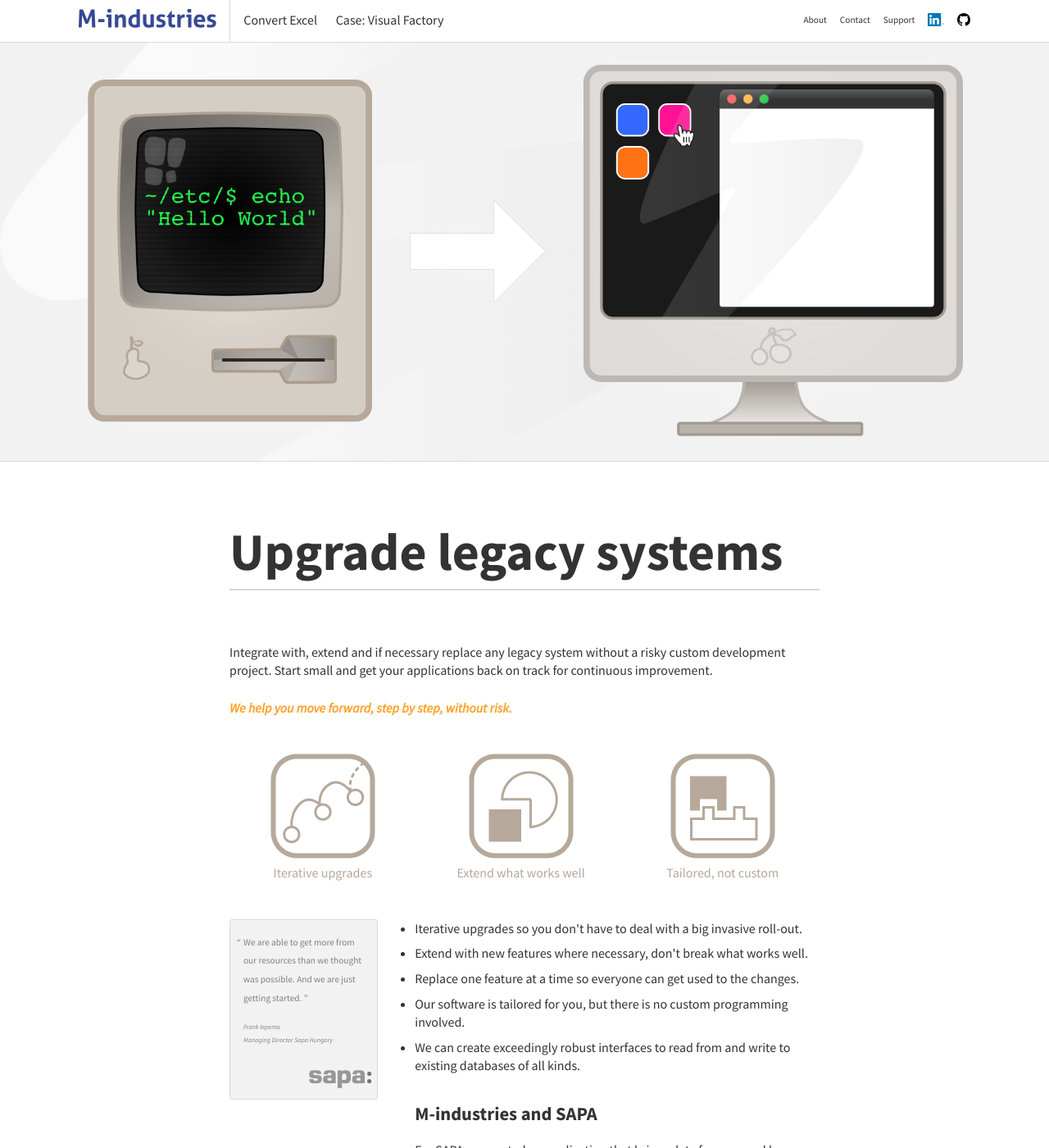
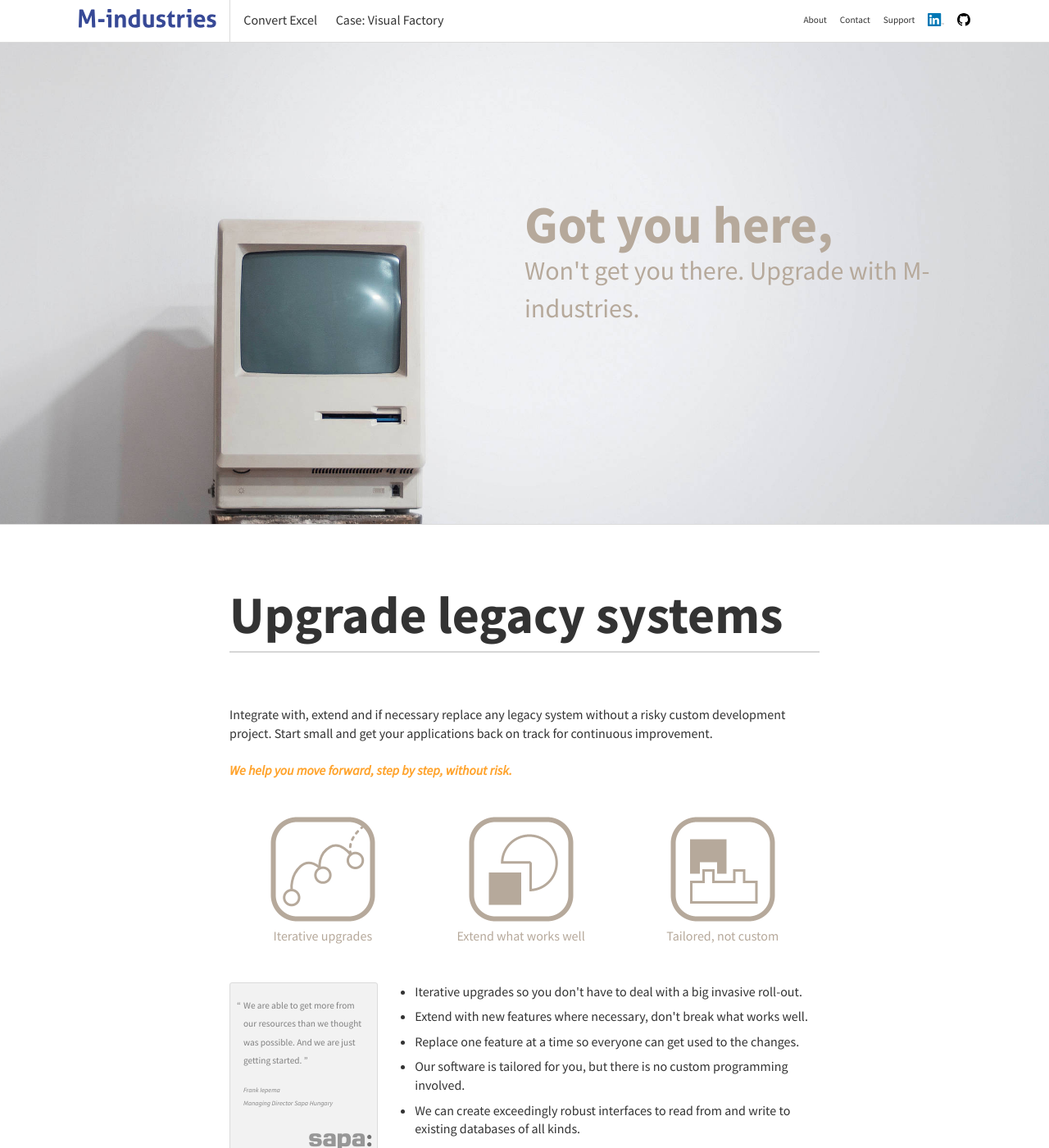
Before and after one commit to M-industries/Mainsite, a Jekyll site: the page built from index.md, in a window 1280 px wide and 1400 px high. Shown: the whole window at 82% size. Built offline with Jekyll 4.4.1, drawn with Linux system fonts in a browser that asks for light colours; nearby versions of some CDN libraries; some of the changed text lies outside the part shown.

Commit message:
styling and artwork

```diff
--- a/_includes/footer.html
+++ b/_includes/footer.html
@@ -30,15 +30,18 @@
 
 		<section class="support">
 			<a href="https://fabric.freshdesk.com" class="freshdesk" rel="external">
-				<img src="{{ 'assets/support.svg' | relative_url }}" alt="support" width="64" height="64">
-				Freshdesk
+				<svg height="32" class="octicon octicon-comment-discussion" viewBox="0 0 16 16" version="1.1" width="32" aria-hidden="true"><path fill-rule="evenodd" d="M15 1H6c-.55 0-1 .45-1 1v2H1c-.55 0-1 .45-1 1v6c0 .55.45 1 1 1h1v3l3-3h4c.55 0 1-.45 1-1V9h1l3 3V9h1c.55 0 1-.45 1-1V2c0-.55-.45-1-1-1zM9 11H4.5L3 12.5V11H1V5h4v3c0 .55.45 1 1 1h3v2zm6-3h-2v1.5L11.5 8H6V2h9v6z"></path></svg>
+				Freshdesk Helpdesk
 			</a>
 
 			<a href="https://www.linkedin.com/company/m-industries" class="social" rel="external">
 				<img src="{{ 'assets/linkedin.png' | relative_url }}" height="24" alt="linkedin">
 			</a>
 			<a href="https://github.com/M-industries" class="social" rel="external">
-				<svg class="octicon octicon-mark-github" viewBox="0 0 16 16" version="1.1" width="24" height="24" aria-hidden="true"><path fill-rule="evenodd" fill="#fff" d="M8 0C3.58 0 0 3.58 0 8c0 3.54 2.29 6.53 5.47 7.59.4.07.55-.17.55-.38 0-.19-.01-.82-.01-1.49-2.01.37-2.53-.49-2.69-.94-.09-.23-.48-.94-.82-1.13-.28-.15-.68-.52-.01-.53.63-.01 1.08.58 1.23.82.72 1.21 1.87.87 2.33.66.07-.52.28-.87.51-1.07-1.78-.2-3.64-.89-3.64-3.95 0-.87.31-1.59.82-2.15-.08-.2-.36-1.02.08-2.12 0 0 .67-.21 2.2.82.64-.18 1.32-.27 2-.27.68 0 1.36.09 2 .27 1.53-1.04 2.2-.82 2.2-.82.44 1.1.16 1.92.08 2.12.51.56.82 1.27.82 2.15 0 3.07-1.87 3.75-3.65 3.95.29.25.54.73.54 1.48 0 1.07-.01 1.93-.01 2.2 0 .21.15.46.55.38A8.013 8.013 0 0 0 16 8c0-4.42-3.58-8-8-8z"></path></svg>
+				<svg class="octicon octicon-mark-github" viewBox="0 0 16 16" version="1.1" width="24" height="24" aria-hidden="true"><path fill-rule="evenodd" d="M8 0C3.58 0 0 3.58 0 8c0 3.54 2.29 6.53 5.47 7.59.4.07.55-.17.55-.38 0-.19-.01-.82-.01-1.49-2.01.37-2.53-.49-2.69-.94-.09-.23-.48-.94-.82-1.13-.28-.15-.68-.52-.01-.53.63-.01 1.08.58 1.23.82.72 1.21 1.87.87 2.33.66.07-.52.28-.87.51-1.07-1.78-.2-3.64-.89-3.64-3.95 0-.87.31-1.59.82-2.15-.08-.2-.36-1.02.08-2.12 0 0 .67-.21 2.2.82.64-.18 1.32-.27 2-.27.68 0 1.36.09 2 .27 1.53-1.04 2.2-.82 2.2-.82.44 1.1.16 1.92.08 2.12.51.56.82 1.27.82 2.15 0 3.07-1.87 3.75-3.65 3.95.29.25.54.73.54 1.48 0 1.07-.01 1.93-.01 2.2 0 .21.15.46.55.38A8.013 8.013 0 0 0 16 8c0-4.42-3.58-8-8-8z"></path></svg>
+			</a>
+			<a href="mailto:support@m-industries.com" class="social" rel="external">
+				<svg class="octicon octicon-mail" viewBox="0 0 14 16" version="1.1" width="24" height="24" aria-hidden="true"><path fill-rule="evenodd" d="M0 4v8c0 .55.45 1 1 1h12c.55 0 1-.45 1-1V4c0-.55-.45-1-1-1H1c-.55 0-1 .45-1 1zm13 0L7 9 1 4h12zM1 5.5l4 3-4 3v-6zM2 12l3.5-3L7 10.5 8.5 9l3.5 3H2zm11-.5l-4-3 4-3v6z"></path></svg>
 			</a>
 
 		</section>
--- a/_layouts/home.html
+++ b/_layouts/home.html
@@ -4,8 +4,11 @@
 	<body>
 		{% include header.html %}
 
-		<div class="hero">
-			<img src="{{ 'assets/upgrade.svg' | relative_url }}">
+		<div class="hero photo" style="background-image: url({{ 'assets/home-hero1.jpg' | relative_url }})">
+			<span>
+				<strong>Got you here,</strong><br>
+				Won't get you there. Upgrade with M-industries.
+			</span>
 		</div>
 
 		<article>
--- a/src/main.scss
+++ b/src/main.scss
@@ -262,6 +262,10 @@ footer {
 	color: $grey6;
 	padding: 1em*$ratio*$ratio;
 
+	svg {
+		fill: #fff;
+	}
+
 	a,
 	a:link,
 	a:visited,
@@ -298,13 +302,14 @@ footer {
 			text-decoration: none;
 		}
 	}
-	.freshdesk {
+	a.freshdesk {
 		display: block;
 		border: 1px solid #fff;
 		border-radius: 6px;
 		padding: 1rem/$ratio 1rem*$ratio;
 		margin-top: 2rem*$ratio;
 		margin-bottom: 1rem*$ratio;
+		color: #fff;
 
 		display: flex;
 		align-items: center;
@@ -323,8 +328,8 @@ footer {
 }
 
 .hero {
-	height: 32rem;
-	max-height: 66vh;
+	height: 40rem;
+	max-height: 80vh;
 	text-align: center;
 	background: $grey6;
 	border-top: 1px solid $grey5;
@@ -333,10 +338,30 @@ footer {
 	background-size: contain;
 	background-repeat: no-repeat;
 	background-position: left;
+	display: flex;
+	align-items: center;
 
 	&.photo {
 		background-size: cover;
-		background-position: center;
+		background-position: center bottom;
+	}
+	span {
+		display: block;
+		color: $beige;
+		font-size: 2rem;
+		text-align: left;
+		position: absolute;
+		left: 50%;
+		margin-right: 1rem*$ratio;
+
+		@media (max-width: $breakpoint) {
+			font-size: 1em;
+		}
+
+		strong {
+			font-size: 2em;
+			line-height: 1;
+		}
 	}
 }
 .hero img {
@@ -344,9 +369,9 @@ footer {
 	height: 100%;
 	max-width: 100%;
 }
-header + .hero {
+/*header + .hero {
 	margin-top: 3.2rem;
-}
+}*/
 .hero + article {
 	margin-top: 0;
 }
```
Also changed, not shown: other parts of _includes/footer.html (+1 -1 lines), assets/brands/tata.png, assets/home-hero1.jpg (added).
